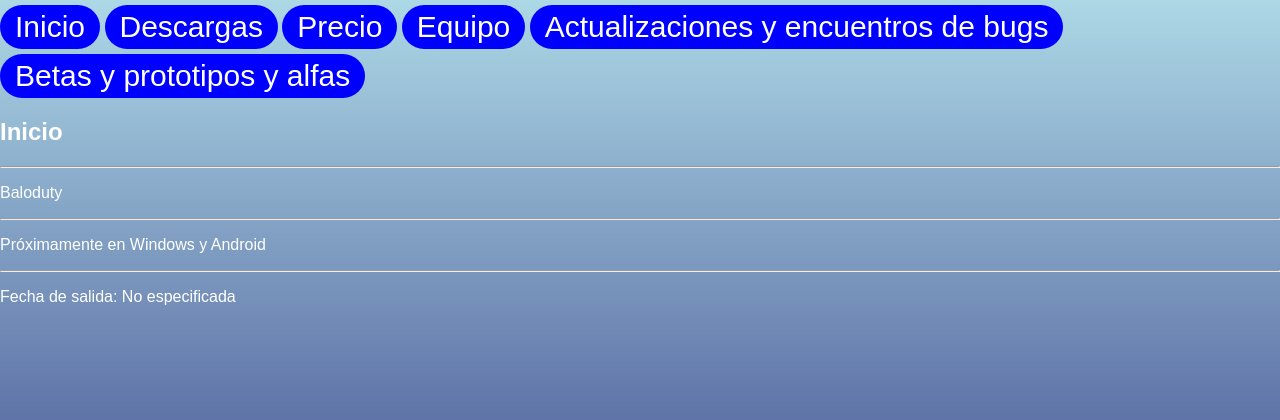
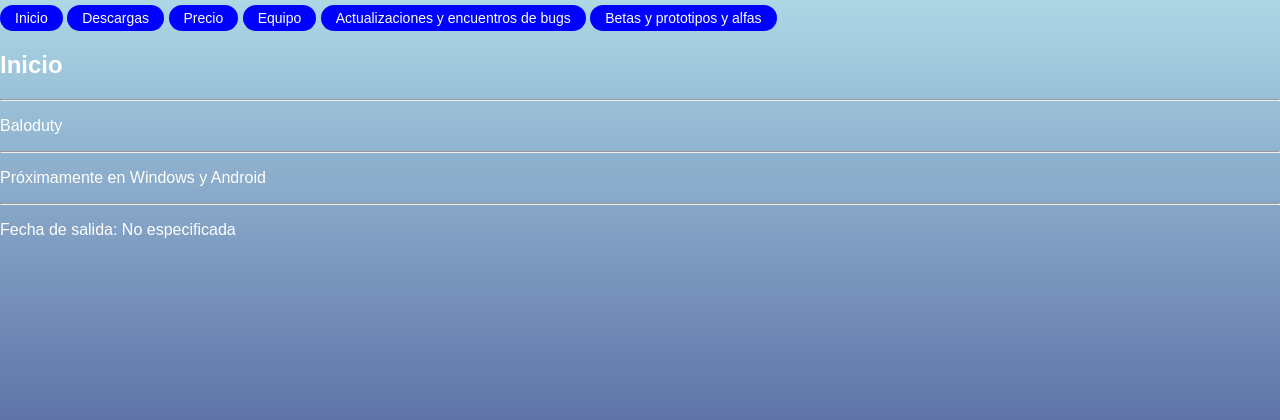
Before and after one commit to nicojuegacr716/baloduty, a PHP site: page / in a window 1280 px wide. Shown: the top 420 px of the page. Run offline with PHP 8.4, Linux system fonts and the light colour scheme.

Commit message:
LOS BOTONES mas arreglados

```diff
--- a/style.css
+++ b/style.css
@@ -19,7 +19,7 @@ body {
     margin-top: 5px;
     border: none;
     cursor: pointer;
-    font-size: 30px;
+    font-size: 14px;
     border-radius: 30px;
 }
 
```
